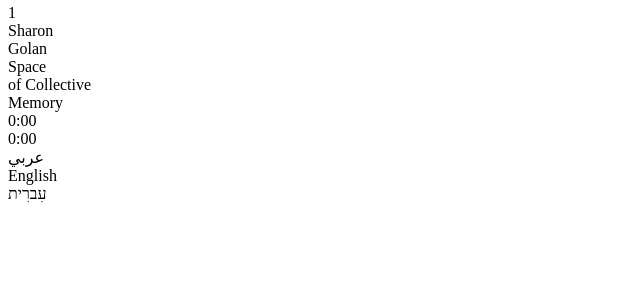
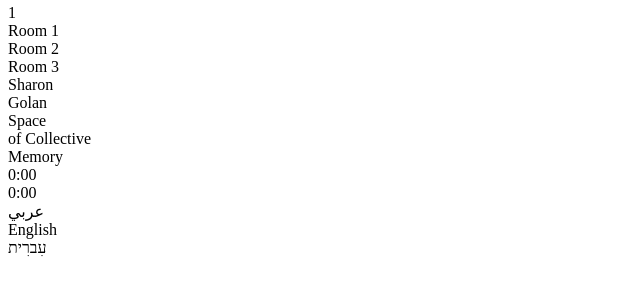
Before and after one commit to TimBallaschke/heritage-of-the-future, a PHP site: template site/templates/home.php in a window 1280 px wide. Shown: the part 158-454 px from the top of the page, without its empty margins (0-640 px from the left). Run offline with PHP 8.4, Linux system fonts and the light colour scheme; the template is opened without the code that fills it, so the values that code supplies are empty; some web fonts are replaced.

Commit message:
Add room selector and switcher components to home template; update styles for room-related elements in SCSS and CSS files.

```diff
--- a/site/templates/home.php
+++ b/site/templates/home.php
@@ -12,6 +12,16 @@
     <div id="content">
         <div id="artwork-number-wrapper">
             <div id="artwork-number">1</div>
+        </div>
+        <div id="room-switcher-wrapper">
+            <div id="room-switcher">
+                <div data-room="1">Room 1</div>
+                <div data-room="2">Room 2</div>
+                <div data-room="3">Room 3</div>
+            </div>
+        </div>
+        <div id="room-selector-line-wrapper">
+            <div id="room-selector-line"></div>
         </div>
         <div id="artists-names-wrapper">
             <div id="artists-names">Sharon<br>Golan</div>
```
Also changed, not shown: assets/style/_base.scss (+10 -3 lines), assets/style/style.css (+14 -5 lines).
